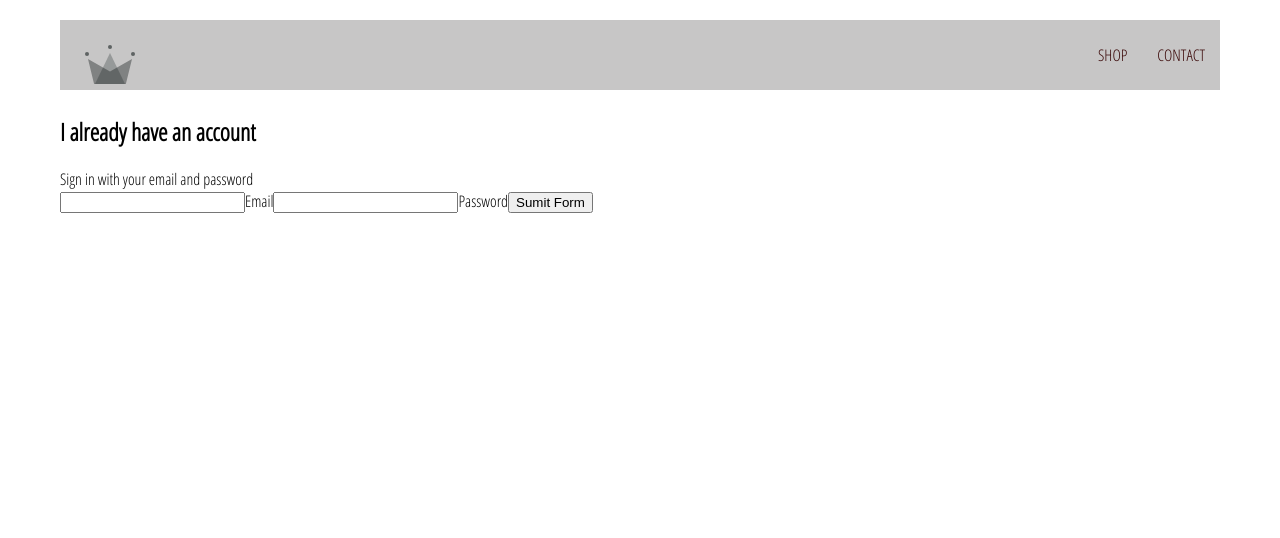
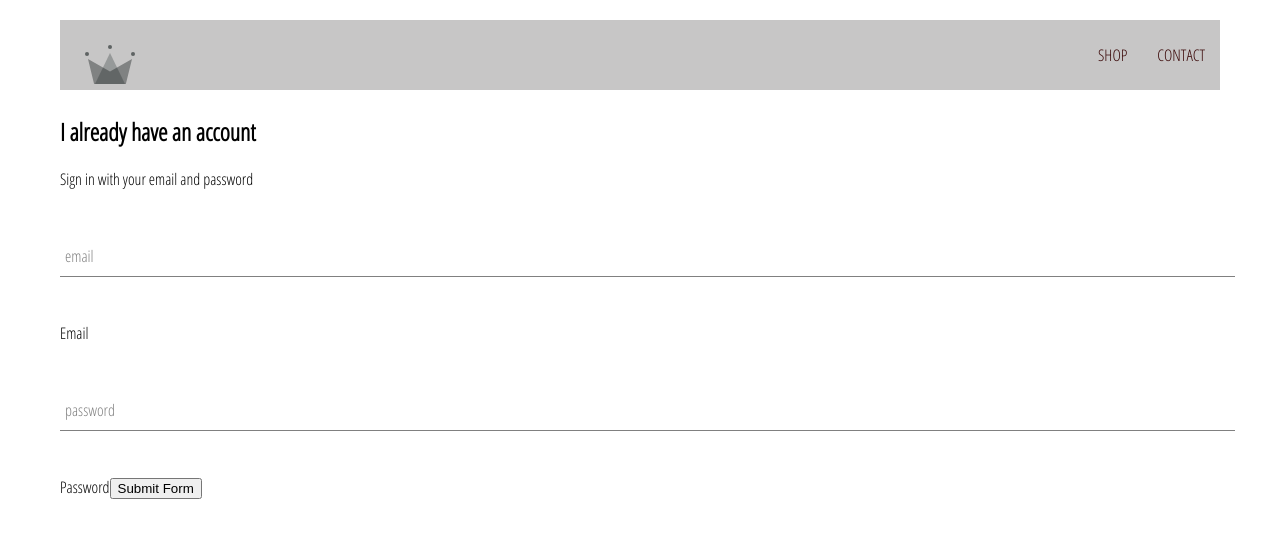
Before and after one commit to richardgreg/crwn-clothing, a React (Create React App) app: page /signin in a window 1280 px wide. Shown: the top 538 px of the page. Built offline with nearby package versions, Linux system fonts and the light colour scheme.

Commit message:
Create and style 'form-input' component.

```diff
--- a/public/index.html
+++ b/public/index.html
@@ -25,7 +25,7 @@
       work correctly both with client-side routing and a non-root public URL.
       Learn how to configure a non-root public URL by running `npm run build`.
     -->
-    <title>React App</title>
+    <title>CRWM-Official Site | Shop</title>
   </head>
   <body>
     <noscript>You need to enable JavaScript to run this app.</noscript>
--- /dev/null
+++ b/src/components/form-input/form-input.jsx
@@ -0,0 +1,27 @@
+import React from 'react';
+
+import './form-input.scss';
+
+const FormInput = ({handelChange, label, ...otherProps}) => (
+  <div className="group">
+    <input
+      className="form-input"
+      onChange={handelChange}
+      {...otherProps}
+    />
+    {
+      label ?(
+        <label
+          className={`${
+            otherProps.value.length ? 'shrink': ''
+          } form-input-label`}
+        >
+          {label}
+        </label>
+        ) : null
+    }
+  </div>
+
+)
+
+export default FormInput;
--- /dev/null
+++ b/src/components/form-input/form-input.scss
@@ -0,0 +1,54 @@
+$sub-color: grey;
+$main-color: black;
+
+@mixin shrinkLabel {
+  top: -14px;
+  font-size: 12px;
+  color: $main-color;
+}
+
+.group {
+  position: relative;
+  margin: 45px 0;
+
+  .form-input {
+    background: none;
+    background-color: white;
+    color: $sub-color;
+    font-size: 18px;
+    padding: 10px 10px 10px 5px;
+    display: block;
+    width: 100%;
+    border: none;
+    border-radius: 0;
+    border-bottom: 1px solid $sub-color;
+    margin: 25px 0;
+
+    &:focus {
+      outline: none;
+    }
+
+    &:focus ~ .form-input-label {
+      @include shrinkLabel();
+    }
+  }
+
+  input[type='password'] {
+    letter-spacing: 0.3em;
+  }
+
+  .form-input-label {
+    color: $sub-color;
+    font-size: 16px;
+    font-weight: normal;
+    position: absolute;
+    pointer-events: none;
+    left: 5px;
+    top: 10px;
+    transition: 300ms ease all;
+
+    &.shrink {
+      @include shrinkLabel();
+    }
+  }
+}
--- a/src/components/sign-in/sign-in.jsx
+++ b/src/components/sign-in/sign-in.jsx
@@ -1,52 +1,56 @@
-import React from 'react';
+import React from "react";
 
-import './sign-in.scss';
+import FormInput from "../form-input/form-input";
+
+import "./sign-in.scss";
 
 class SignIn extends React.Component {
   constructor(props){
     super(props)
 
     this.state = {
-      email: '',
-      password: ''
+      email: "",
+      password: ""
     }
   }
-  handleSubmit = (evemt) => {
-    evemt.preventDefualt();
+  handleSubmit = (event) => {
+    event.preventDefualt();
 
-    this.setState({ email: '', password: '' })
+    this.setState({ email: "", password: "" })
   }
 
-  handleChange = evemt => {
-    const {value, name} = evemt.target;
+  handleChange = event => {
+    const {value, name} = event.target;
 
     this.setState({[name]: value});
   }
 
   render() {
     return (
-      <div className='sign-in'>
+      <div className="sign-in">
         <h2>I already have an account</h2>
         <span>Sign in with your email and password</span>
 
         <form onSubmit={this.handleSubmit}>
-          <input
+          <FormInput
             name="email"
-            type='email'
+            type="email"
             value={this.state.email}
-            onChange={this.handleChange}
+            handleChange={this.handleChange}
+            label="email"
             required />
           <label>Email</label>
-          <input
+          <FormInput
             name="password"
-            type='password'
+            type="password"
             value={this.state.password}
-            onChange={this.handleChange}
+            handleChange={this.handleChange}
+            label="password"
             required
           />
           <label>Password</label>
 
-          <input type='submit' value='Sumit Form' />
+          <input type="submit" value="Submit Form" />
         </form>
       </div>
     )
--- a/src/pages/sign-in-and-sign-up/sign-in-and-sign-up.jsx
+++ b/src/pages/sign-in-and-sign-up/sign-in-and-sign-up.jsx
@@ -8,6 +8,6 @@
   <div className='sign-in-and-sign-up'>
     <SignIn/>
   </div>
-)
+);
 
 export default SignInAndSignUpPage;
```
